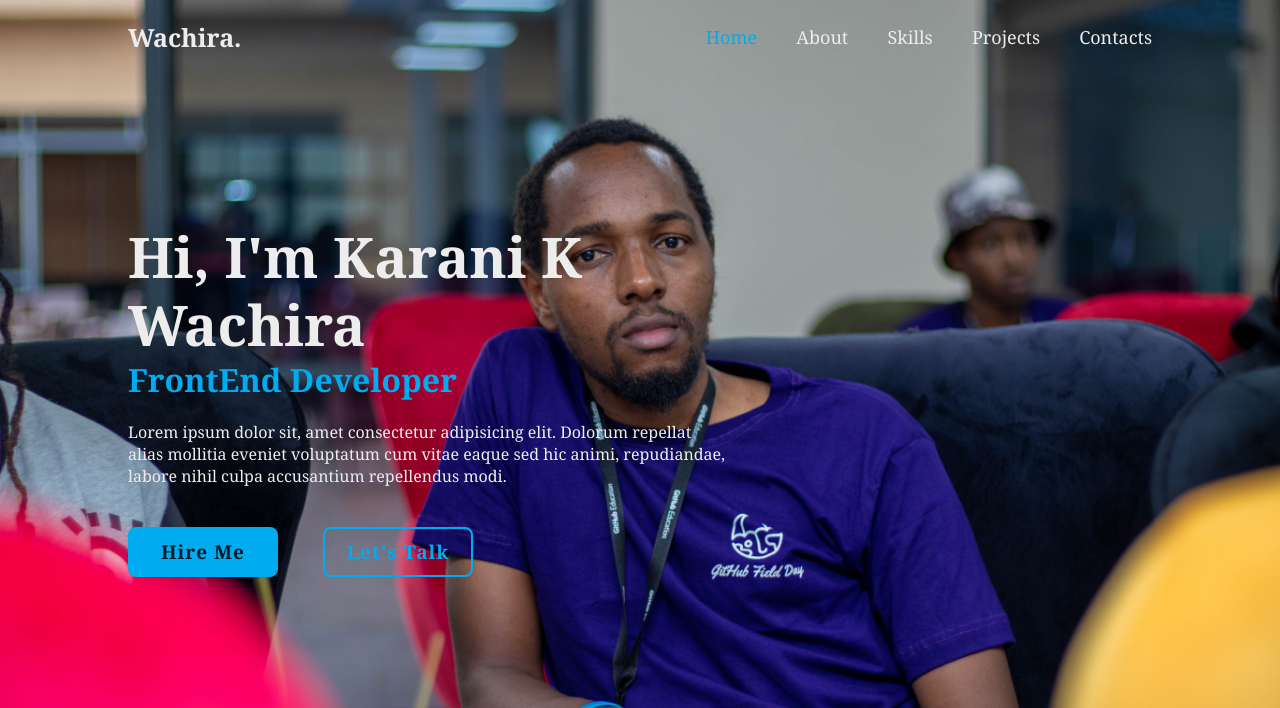
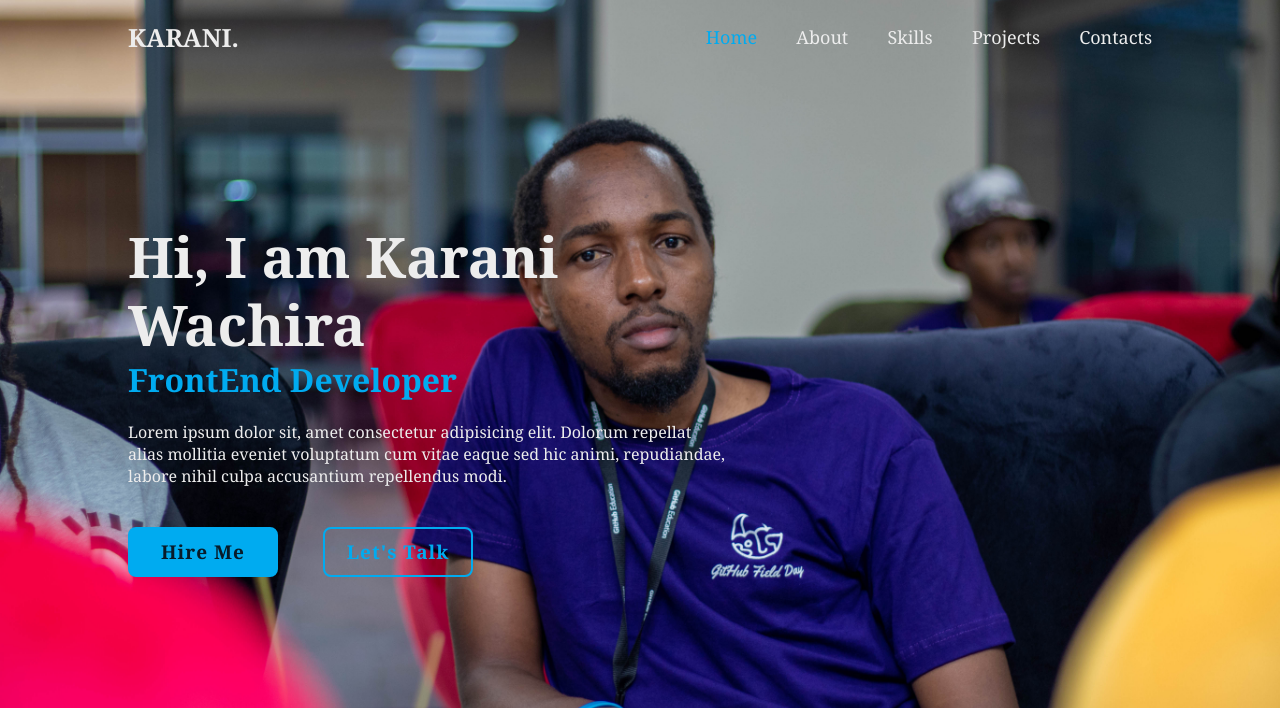
Before and after one commit to KaraniWachira/porfolio-landing-page, a plain HTML site: page index.html in a window 1280 px wide. Shown: the top 708 px of the page. Drawn offline with nearby package versions, Linux system fonts and the light colour scheme.

Commit message:
modified landing page

```diff
--- a/index.html
+++ b/index.html
@@ -4,14 +4,14 @@
     <meta charset="UTF-8">
     <meta http-equiv="X-UA-Compatible" content="IE=edge">
     <meta name="viewport" content="width=device-width, initial-scale=1.0">
-    <title>Personal Portfolio </title>
+    <title>Portfolio Landing Page</title>
     <link rel="stylesheet" href="styles.css">
     <link href='https://unpkg.com/boxicons@2.1.4/css/boxicons.min.css' rel='stylesheet'>
 </head>
 
 <body>
     <header class="header">
-        <a href="#" class="logo">Wachira.</a>
+        <a href="#" class="logo">KARANI.</a>
 
     <nav class="navbar">
         <a href="#" class="active">Home</a>
@@ -28,7 +28,7 @@
 <section class="home">
 
     <div class="home-content">
-        <h1>Hi, I'm Karani K Wachira</h1>
+        <h1>Hi, I am Karani Wachira</h1>
         <h3>FrontEnd Developer</h3>
         <p>Lorem ipsum dolor sit, amet consectetur adipisicing elit. Dolorum repellat alias mollitia eveniet voluptatum cum vitae eaque sed hic animi, repudiandae, labore nihil culpa accusantium repellendus modi.</p>
 
@@ -46,7 +46,6 @@
     <span class="home-imgHover"></span>
 
 
-
 </section>
 
 </body>
```
